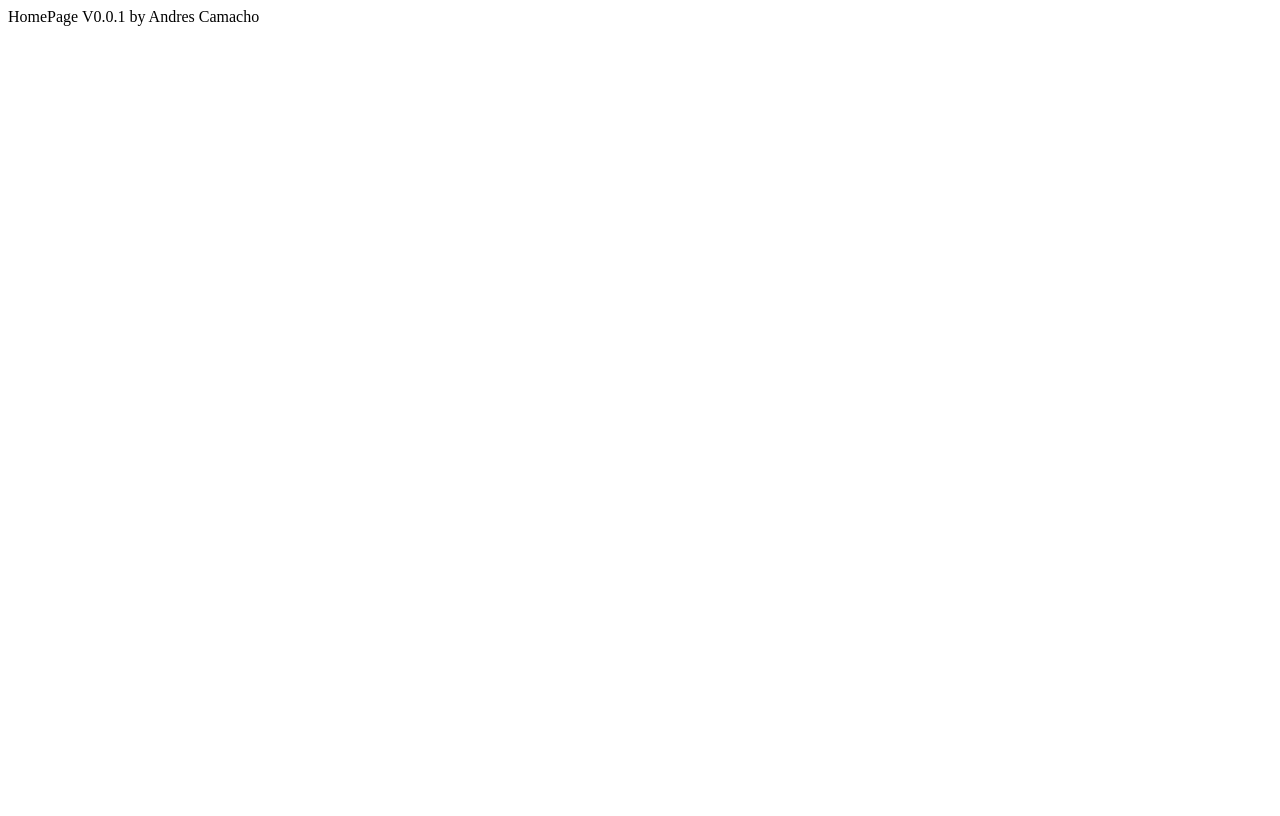
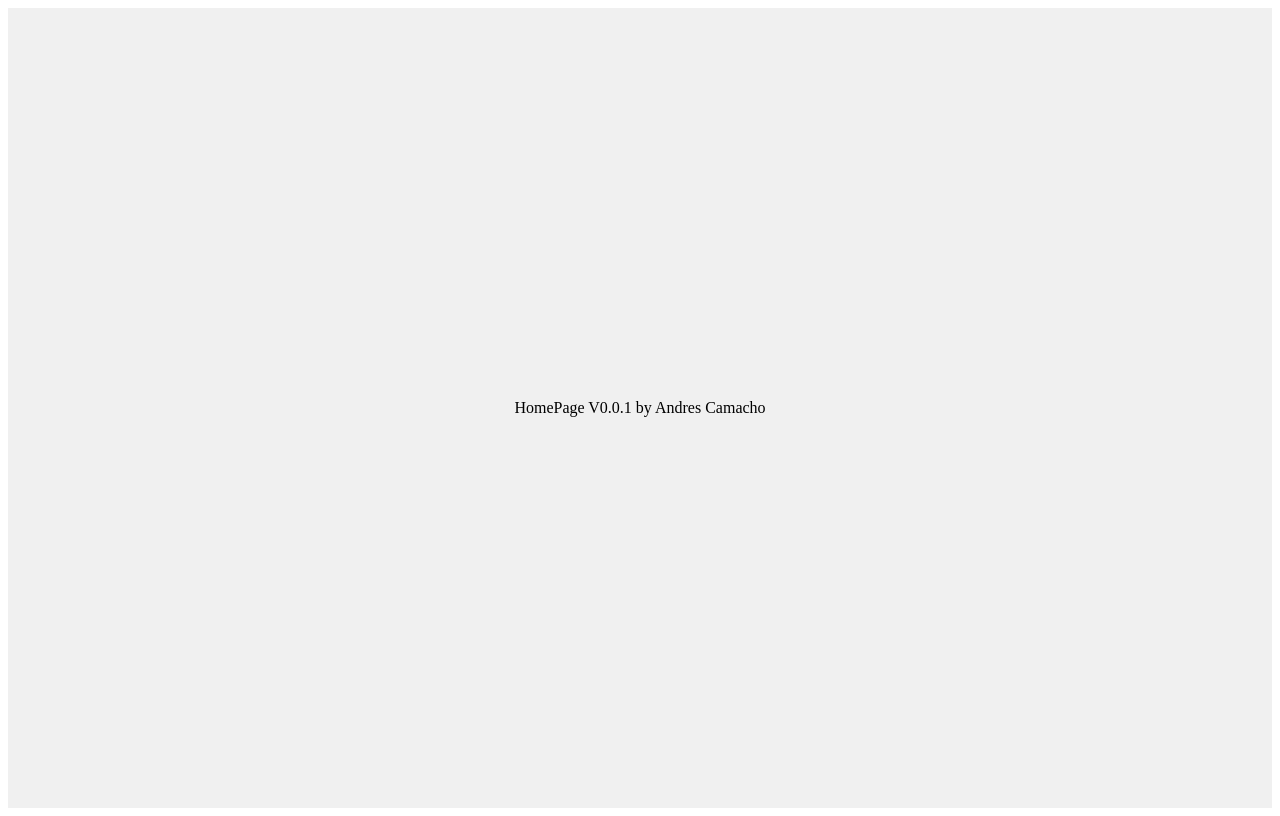
Before and after one commit to andrescacla/voley, a React (Vite) app: page / in a window 1280 px wide. Built offline with nearby package versions, Linux system fonts and the light colour scheme.

Commit message:
add slash

```diff
--- a/src/pages/HomePage.tsx
+++ b/src/pages/HomePage.tsx
@@ -1,6 +1,6 @@
-
+import home from '../styles/home.module.css'
 export const HomePage = () => {
   return (
-    <div>HomePage V0.0.1 by Andres Camacho</div>
+    <div className={home.home_container}>HomePage V0.0.1 by Andres Camacho</div>
   )
 }
--- /dev/null
+++ b/src/styles/home.module.css
@@ -0,0 +1,9 @@
+
+.home_container {
+  display: flex;
+  flex-direction: column;
+  align-items: center;
+  justify-content: center;
+  height: 100vh;
+  background-color: #f0f0f0;
+}
--- a/vite.config.ts
+++ b/vite.config.ts
@@ -4,4 +4,5 @@ import react from '@vitejs/plugin-react-swc'
 // https://vite.dev/config/
 export default defineConfig({
   plugins: [react()],
+  base: '/voley/'
 })
```
